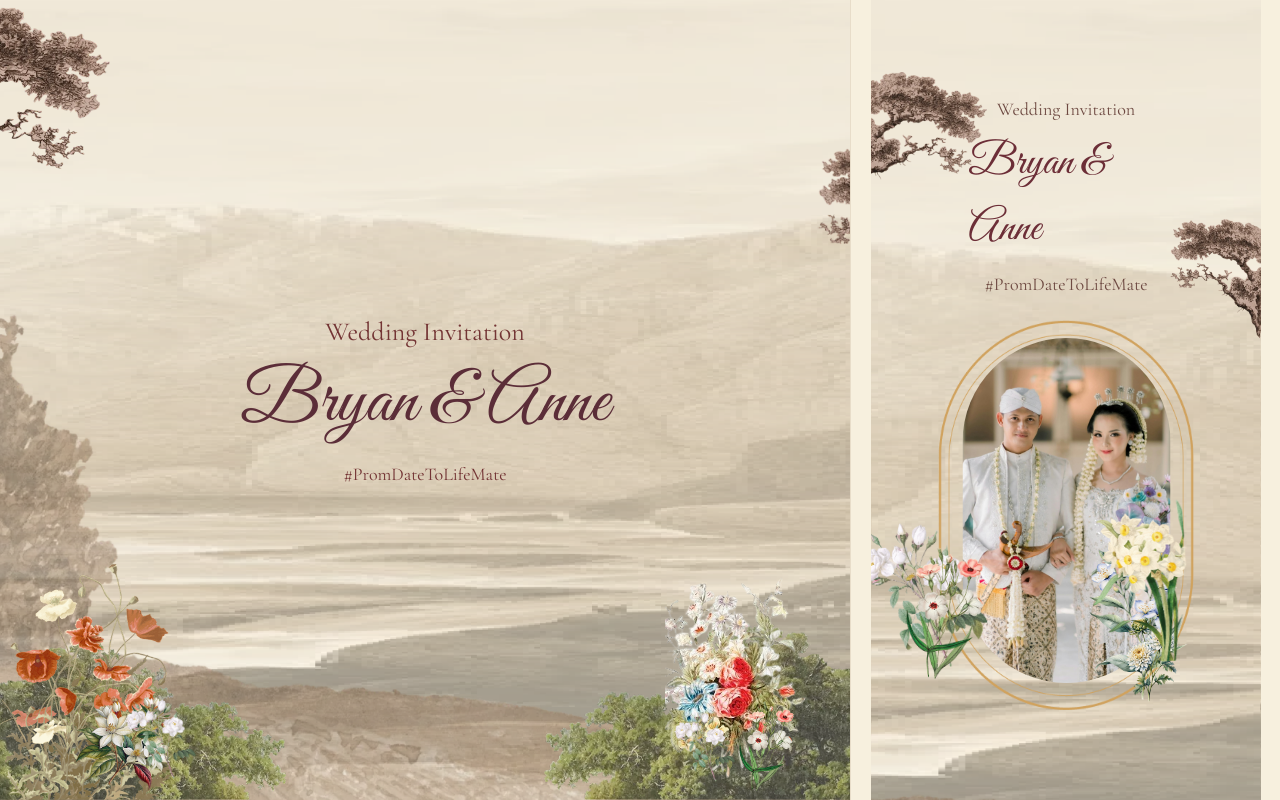
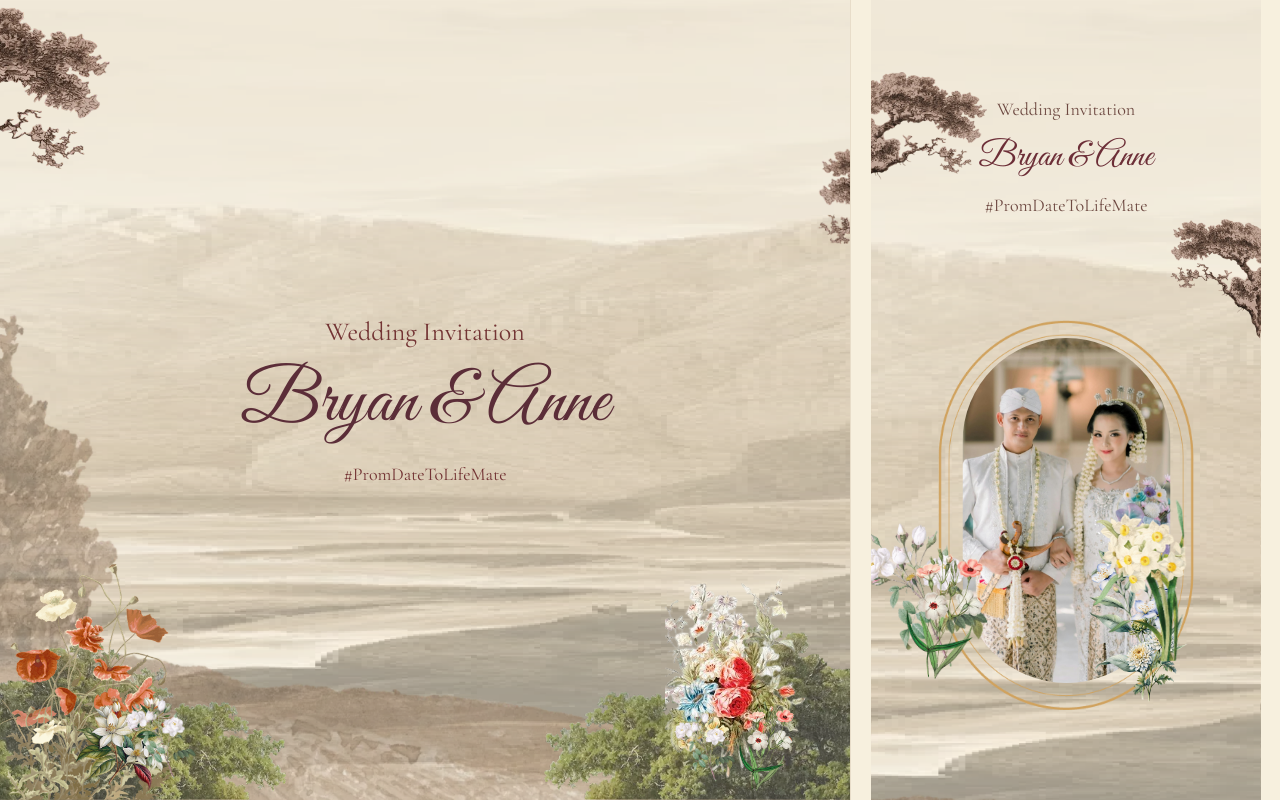
Before and after one commit to muhamadrafi999/Section-Sunda, a React (Vite) app: page / in a window 1280 px wide. Built offline with nearby package versions, Linux system fonts and the light colour scheme.

Commit message:
belum revisi

```diff
--- a/src/components/DressCodeComp.jsx
+++ b/src/components/DressCodeComp.jsx
@@ -24,7 +24,7 @@ function DressCodeComp() {
             <p className="font-body text-[18px] text-[#6B4A3E] mt-3">
               Casual
             </p>
-            <div className="grid grid-cols-2 gap-x-5 gap-y-4 mt-8">
+            <div className="grid grid-cols-2 gap-x-5 gap-y-4 mt-8 mb-8">
               <div className="w-8 h-10 rounded-[999px] bg-[#7A2B2B]"></div>
               <div className="w-8 h-10 rounded-[999px] bg-[#6E8056]"></div>
               <div className="w-8 h-10 rounded-[999px] bg-[#FFF8EA] border border-[#DDD2C5]"></div>
@@ -41,7 +41,7 @@ function DressCodeComp() {
             <p className="font-body text-[18px] text-[#6B4A3E] mt-3">
               Casual
             </p>
-            <div className="grid grid-cols-2 gap-x-5 gap-y-4 mt-8">
+            <div className="grid grid-cols-2 gap-x-5 gap-y-4 mt-8 mb-8">
               <div className="w-8 h-10 rounded-[999px] bg-[#7A2B2B]"></div>
               <div className="w-8 h-10 rounded-[999px] bg-[#6E8056]"></div>
               <div className="w-8 h-10 rounded-[999px] bg-[#FFF8EA] border border-[#DDD2C5]"></div>
--- a/src/components/HeroMobileComp.jsx
+++ b/src/components/HeroMobileComp.jsx
@@ -20,7 +20,7 @@ function HeroMobileComp() {
         <p className="font-body text-[18px] text-[#6E4A42]">
           Wedding Invitation
         </p>
-        <h1 className="font-title text-[44px] text-[#6C2E37] mt-2">
+        <h1 className="font-title text-[35px] text-[#6C2E37] mt-2">
           Bryan & Anne
         </h1>
         <p className="font-body text-[18px] text-[#6E4A42] mt-2">
--- a/src/index.css
+++ b/src/index.css
@@ -145,3 +145,14 @@
 .animate-mobile-open {
   animation: mobileOpen .8s ease forwards;
 }
+
+@layer utilities {
+  .scrollbar-hide {
+    -ms-overflow-style: none;
+    scrollbar-width: none;
+  }
+
+  .scrollbar-hide::-webkit-scrollbar {
+    display: none;
+  }
+}
--- a/src/layouts/InvitationLayout.jsx
+++ b/src/layouts/InvitationLayout.jsx
@@ -15,20 +15,38 @@ function InvitationLayout({ children }) {
 
   return (
     <>
-      <div className="hidden lg:flex h-screen bg-[#F7F0DE] overflow-hidden">
-        <div className="flex-1 h-screen sticky top-0 overflow-hidden">
+      <div className="hidden lg:flex fixed inset-0 overflow-hidden bg-[#F7F0DE]">
+
+        <div className="flex-1 relative overflow-hidden">
           <InvitationCover />
         </div>
-        <div className="w-107.5 h-screen overflow-y-auto bg-[#F7F0DE] shadow-2xl border-l border-[#E8DDC9]">
-          <div className="w-97.5 mx-auto bg-[#F7F0DE]">
+
+        <div
+          className="
+            shrink-0
+            w-97.5
+            xl:w-107.5
+            h-full
+            overflow-y-auto
+            overflow-x-hidden
+            scrollbar-hide
+            bg-[#F7F0DE]
+            shadow-2xl
+            border-l
+            border-[#E8DDC9]
+          "
+        >
+          <div className="w-97.5 min-h-full mx-auto bg-[#F7F0DE]">
             {children}
           </div>
         </div>
+
       </div>
-      <div className="lg:hidden overflow-hidden">
+
+      <div className="lg:hidden h-screen overflow-hidden">
         {!isOpen ? (
           <div
-            className={`transition-all duration-700 ${
+            className={`h-full transition-all duration-700 ${
               isClosing
                 ? "opacity-0 scale-95"
                 : "opacity-100 scale-100"
@@ -37,7 +55,7 @@ function InvitationLayout({ children }) {
             <InvitationCover onOpen={handleOpen} />
           </div>
         ) : (
-          <div className="animate-mobile-open">
+          <div className="h-full overflow-y-auto overflow-x-hidden scrollbar-hide animate-mobile-open">
             {children}
           </div>
         )}
```
